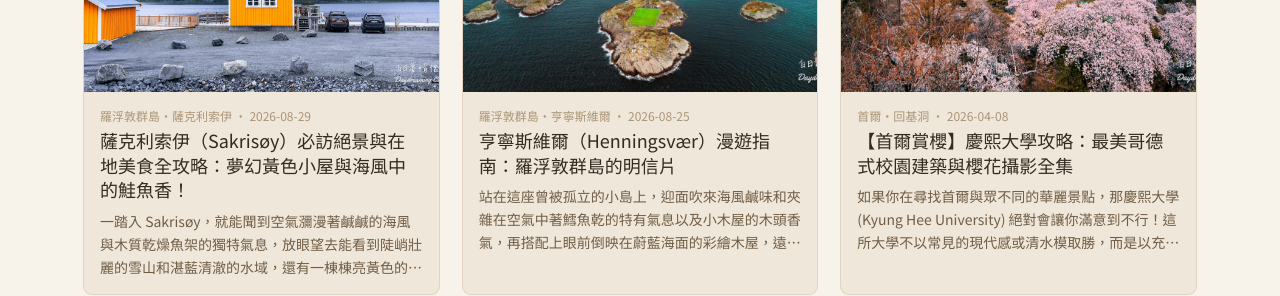
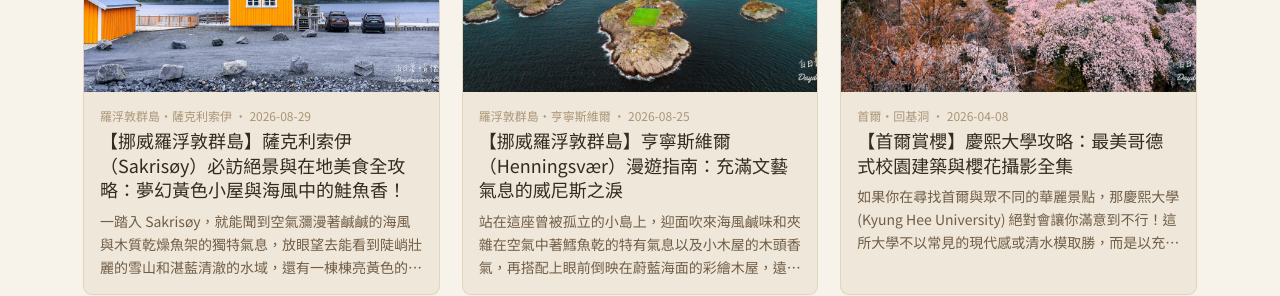
Before and after one commit to kai23024/daydreamingcouple, a Nuxt app: page / in a window 1280 px wide. Shown: the part 2140-2436 px from the top of the page. Built offline with nearby package versions, Linux system fonts and the light colour scheme.

Commit message:
更新亨寧斯維爾與薩克利索伊文章標題
Co-Authored-By: Claude Sonnet 5 <noreply@anthropic.com>

```diff
--- a/app/data/site.ts
+++ b/app/data/site.ts
@@ -542,7 +542,7 @@ export const articles: Article[] = [
   {
     id: 'henningsvaer',
     category: 'global',
-    title: '亨寧斯維爾（Henningsvær）漫遊指南：羅浮敦群島的明信片',
+    title: '【挪威羅浮敦群島】亨寧斯維爾（Henningsvær）漫遊指南：充滿文藝氣息的威尼斯之淚',
     date: '2026-08-25',
     location: '羅浮敦群島・亨寧斯維爾',
     seed: 'henningsvaer',
@@ -598,7 +598,7 @@ export const articles: Article[] = [
   {
     id: 'sakrisoy',
     category: 'global',
-    title: '薩克利索伊（Sakrisøy）必訪絕景與在地美食全攻略：夢幻黃色小屋與海風中的鮭魚香！',
+    title: '【挪威羅浮敦群島】薩克利索伊（Sakrisøy）必訪絕景與在地美食全攻略：夢幻黃色小屋與海風中的鮭魚香！',
     date: '2026-08-29',
     location: '羅浮敦群島・薩克利索伊',
     seed: 'sakrisoy',
```
